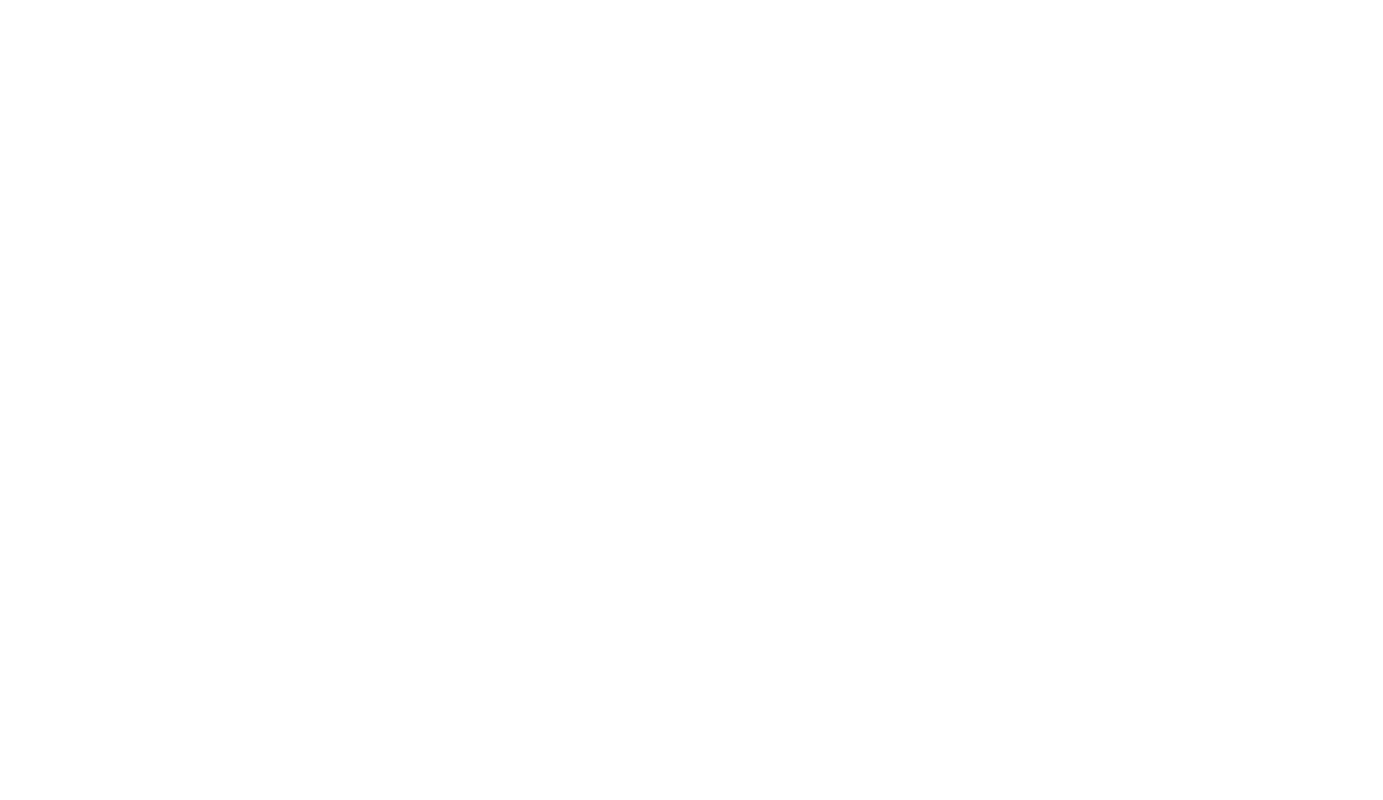
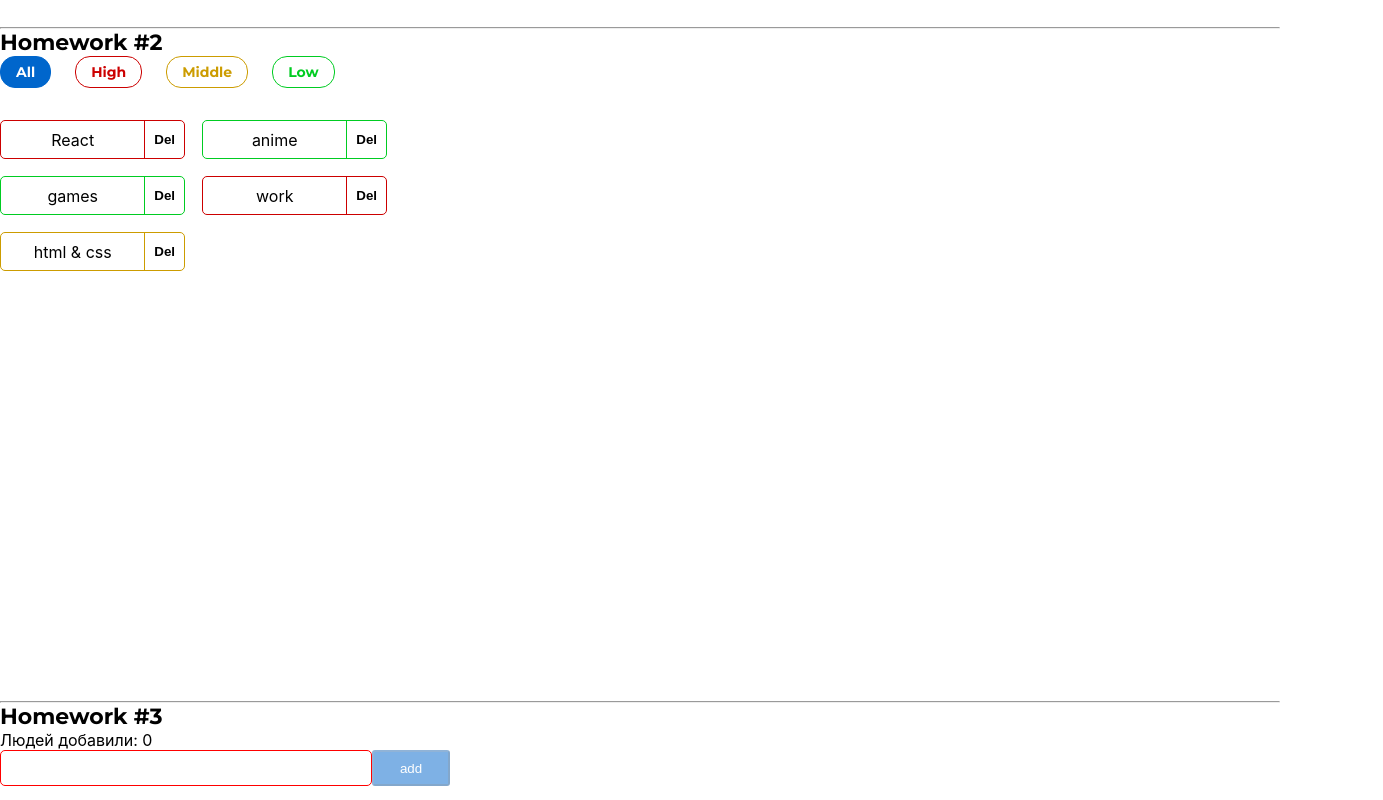
Before and after one commit to 000004-dj/hws2-master, a React (Create React App) app: page / in a window 1280 px wide. Shown: the part 360-1160 px from the top of the page, 1383 px wide, since content can reach past the window. Before the commit the page ends 800 px from the top, so only its background shows below. Built offline with nearby package versions, Linux system fonts and the light colour scheme.

Commit message:
finished HW3

```diff
--- a/src/s1-main/App.tsx
+++ b/src/s1-main/App.tsx
@@ -1,15 +1,20 @@
 import React from 'react'
 import s from './App.module.css'
-// import HW1 from '../s2-homeworks/hw01/HW1'
+import HW1 from '../s2-homeworks/hw01/HW1'
 import HW2 from "../s2-homeworks/hw02/HW2";
+import HW3 from "../s2-homeworks/hw03/HW3";
 
 function App() {
     return (
         <div className={s.App}>
-            {/*<HW1/>*/}
+            <HW1/>
+            <hr/>
             {/*раскомментировать по ходу выполнения*/}
             <HW2/>
-            {/*<HW3/>*/}
+            <hr/>
+            <HW3/>
+            <hr/>
+
             {/*<HW4/>*/}
 
             {/*при выполнении дз 5 и более - закомментировать здесь дз 1-4, так как они есть внутри дз 5*/}
--- a/src/s2-homeworks/hw02/affairs/Affairs.tsx
+++ b/src/s2-homeworks/hw02/affairs/Affairs.tsx
@@ -5,29 +5,18 @@ import s from './Affairs.module.css'
 
 type AffairsPropsType = {
     data: Array<AffairType> // need to fix any
-    setFilter: (filter: FilterType)=>void
+    setFilter: (filter: FilterType) => void
     deleteAffairCallback: (_id: number) => void
     filter: FilterType
 
 }
 
 function Affairs(props: AffairsPropsType) {
-    const setAll = () => {
-return props.setFilter('all')
-        // need to fix
-    }
-    const setHigh = () => {
-return props.setFilter('high')
-        // need to fix
-    }
-    const setMiddle = () => {
-        return props.setFilter('middle')
-        // need to fix
-    }
-    const setLow = () => {
-        return props.setFilter('low')
-        // need to fix
-    }
+    const setAll = () => props.setFilter('all')
+    const setHigh = () => props.setFilter('high')
+    const setMiddle = () => props.setFilter('middle')
+    const setLow = () => props.setFilter('low')
+
 
     const cnAll = s.button + ' ' + s.all + (props.filter === 'all' ? ' ' + s.active : '')
     const cnHigh = s.button + ' ' + s.high + (props.filter === 'high' ? ' ' + s.active : '')
--- a/src/s2-homeworks/hw02/affairs/affair/Affair.module.css
+++ b/src/s2-homeworks/hw02/affairs/affair/Affair.module.css
@@ -29,3 +29,8 @@
     font-weight: 900;
     cursor: pointer;
 }
+
+.divka{
+   color: black;
+
+}
--- a/src/s2-homeworks/hw02/affairs/affair/Affair.tsx
+++ b/src/s2-homeworks/hw02/affairs/affair/Affair.tsx
@@ -1,5 +1,5 @@
 import React from 'react'
-import { AffairType } from '../../HW2'
+import {AffairType} from '../../HW2'
 import s from './Affair.module.css'
 import s2 from '../Affairs.module.css'
 
@@ -10,10 +10,9 @@ type AffairPropsType = {
 }
 
 function Affair(props: AffairPropsType) {
-    const deleteCallback = (_id:number) => {
-        props.deleteAffairCallback(_id)
-        // need to fix
-    }
+
+    const deleteCallback = () => props.deleteAffairCallback(props.affair._id)
+
 
     const nameClass = s.name + ' ' + s2[props.affair.priority]
     const buttonClass = s.closeButton + ' ' + s2[props.affair.priority]
@@ -28,24 +27,24 @@ function Affair(props: AffairPropsType) {
                 {props.affair.name}
 
 
-
                 {/**/}
             </div>
+
             <div id={'hw2-priority-' + props.affair._id} hidden>
                 {props.affair.priority}
-2
+
                 {/**/}
             </div>
 
             <button
                 id={'hw2-button-delete-' + props.affair._id}
                 className={buttonClass}
-                onClick={() => deleteCallback(props.affair._id)}
+                onClick={deleteCallback}
 
             >
 
                 {/*текст кнопки могут изменить студенты*/}
-                X
+                Del
                 {/**/}
             </button>
         </div>
--- a/src/s2-homeworks/hw03/Greeting.module.css
+++ b/src/s2-homeworks/hw03/Greeting.module.css
@@ -2,30 +2,54 @@
 }
 
 .inputAndButtonContainer {
+    display: grid;
+    grid-template-columns: 0.15fr 1fr;
 }
 
 .error {
+    color: red;
 }
 
 .input {
+
+    border: 1px solid #D1D1D1;
+    border-radius: 5px;
+    width: 372px;
+    height: 36px;
 }
 
 .input:focus {
+
 }
 
 .errorInput {
+    border: 1px solid red;
+    border-radius: 5px;
+    width: 372px;
+    height: 36px;
 }
 
 .button {
+    background: #0066CC;
+    border-radius: 3px;
+    color: #FFFFFF;
+    width: 78px;
+    height: 36px;
+    display: inline;
 }
 
-.button:focus {
+.button:hover {
+    background: #0066CC;
+    opacity: 0.7;
 }
 
 .button:active {
+    border: 1px solid #CC0000;
 }
 
 .button:disabled {
+    background: #0066CC;
+    opacity: 0.5;
 }
 
 .text {
--- a/src/s2-homeworks/hw03/Greeting.tsx
+++ b/src/s2-homeworks/hw03/Greeting.tsx
@@ -1,16 +1,19 @@
 import React, {ChangeEvent, KeyboardEvent} from 'react'
 import s from './Greeting.module.css'
+import {log} from "util";
+import {UserType} from "./HW3";
 
 type GreetingPropsType = {
-    name: any // need to fix any
-    setNameCallback: any // need to fix any
-    addUser: any // need to fix any
-    onBlur: any // need to fix any
-    onEnter: any // need to fix any
-    error: any // need to fix any
-    totalUsers: any // need to fix any
-    lastUserName?: any // need to fix any
+    name: string // need to fix any
+    setNameCallback: (e: ChangeEvent<HTMLInputElement>) => void // need to fix any
+    addUser: () => void // need to fix any
+    onBlur: () => void // need to fix any
+    onEnter: (e: KeyboardEvent<HTMLInputElement>) => void // need to fix any
+    error: string // need to fix any
+    totalUsers: number // need to fix any
+    lastUserName?: string// need to fix any
 }
+
 
 // презентационная компонента (для верстальщика)
 const Greeting: React.FC<GreetingPropsType> = (
@@ -25,7 +28,7 @@ const Greeting: React.FC<GreetingPropsType> = (
         lastUserName,
     } // деструктуризация пропсов
 ) => {
-    const inputClass = s.errorInput // need to fix with (?:)
+    const inputClass = !name ? s.errorInput : s.input  // need to fix with (?:)
 
     return (
         <div id={'hw3-form'} className={s.greetingForm}>
@@ -55,8 +58,8 @@ const Greeting: React.FC<GreetingPropsType> = (
                     id={'hw3-button'}
                     onClick={addUser}
                     className={s.button}
-                    disabled={!name.trim()}
-                >
+                    disabled={!name.trim()}>
+
                     add
                 </button>
             </div>
--- a/src/s2-homeworks/hw03/GreetingContainer.tsx
+++ b/src/s2-homeworks/hw03/GreetingContainer.tsx
@@ -1,37 +1,55 @@
-import React, { ChangeEvent, KeyboardEvent, useState } from 'react'
+import React, {ChangeEvent, KeyboardEvent, useState} from 'react'
 import Greeting from './Greeting'
-import { UserType } from './HW3'
+import {UserType} from './HW3'
+import {Simulate} from "react-dom/test-utils";
+import error = Simulate.error;
 
 type GreetingContainerPropsType = {
-    users: any // need to fix any
-    addUserCallback: any // need to fix any
+    users: Array<UserType> // need to fix any
+    addUserCallback: (a: string) => void // need to fix any
 }
 
-export const pureAddUser = (name: any, setError: any, setName: any, addUserCallback: any) => {
+export const pureAddUser = (name: string, setError: (a: string) => void, setName: (a: string) => void, addUserCallback: (a: string) => void) => {
     // если имя пустое - показать ошибку, иначе - добавить юзера и очистить инпут
+    if (name.trim() === '') {
+        return setError("Ошибка! Введите имя!")
+
+    } else {
+
+        setName('')
+        addUserCallback(name)
+    }
+
 }
 
-export const pureOnBlur = (name: any, setError: any) => { // если имя пустое - показать ошибку
+export const pureOnBlur = (name: string, setError: (a: string) => void) => {
+    if (name.trim() === '') {
+        return setError("Ошибка! Введите имя!")
+    } else {
+        return setError('')
+    }
+    // если имя пустое - показать ошибку
 }
 
-export const pureOnEnter = (e: any, addUser: any) => { // если нажата кнопка Enter - добавить
+export const pureOnEnter = (e: KeyboardEvent<HTMLInputElement>, addUser: (e: KeyboardEvent<HTMLInputElement>) => void) => {
+    if (e.key === "Enter") {
+        addUser(e)
+    }
+    // если нажата кнопка Enter - добавить
 }
 
 // более простой и понятный для новичков
 // function GreetingContainer(props: GreetingPropsType) {
 
 // более современный и удобный для про :)
-const GreetingContainer: React.FC<GreetingContainerPropsType> = ({
-    users,
-    addUserCallback,
-}) => {
+const GreetingContainer: React.FC<GreetingContainerPropsType> = ({users, addUserCallback}) => {
     // деструктуризация пропсов
-    const [name, setName] = useState<any>('') // need to fix any
-    const [error, setError] = useState<any>('') // need to fix any
+    const [name, setName] = useState<string>('') // need to fix any
+    const [error, setError] = useState<string>('') // need to f
 
-    const setNameCallback = (e: any) => { // need to fix any
-        setName('some name') // need to fix
+    const setNameCallback = (e: ChangeEvent<HTMLInputElement>) => { // need to fix any
 
+        setName(e.currentTarget.value) // need to fix
         error && setError('')
     }
     const addUser = () => {
@@ -42,12 +60,12 @@ const GreetingContainer: React.FC<GreetingContainerPropsType> = ({
         pureOnBlur(name, setError)
     }
 
-    const onEnter = (e: any) => {
+    const onEnter = (e: KeyboardEvent<HTMLInputElement>) => {
         pureOnEnter(e, addUser)
     }
 
-    const totalUsers = 0 // need to fix
-    const lastUserName = 'some name' // need to fix
+    const totalUsers = users.length // need to fix
+    const lastUserName = users[users.length - 1]?.name// need to fix
 
     return (
         <Greeting
--- a/src/s2-homeworks/hw03/HW3.tsx
+++ b/src/s2-homeworks/hw03/HW3.tsx
@@ -19,18 +19,22 @@ import GreetingContainer from './GreetingContainer'
 
 // types
 export type UserType = {
-    _id: any // need to fix any
-    name: any // need to fix any
+    _id: string // need to fix any
+    name: string // need to fix any
 }
 
-export const pureAddUserCallback = (name: any, setUsers: any, users: any) => { // need to fix any
-    const user = { // need to fix
+export const pureAddUserCallback = (name: string, setUsers: (a:Array<UserType>) => void, users: Array<UserType>) => { // need to fix any
+    const user = {
+        name: name,
+        _id: v1(),
+        // need to fix
     }
+
     setUsers([...users, user])
 }
 
 const HW3 = () => {
-    const [users, setUsers] = useState<any>([]) // need to fix any
+    const [users, setUsers] = useState<Array<UserType>>([]) // need to fix any
 
     const addUserCallback = (name: any) => { // need to fix any
         pureAddUserCallback(name, setUsers, users)
```
Also changed, not shown: src/s2-homeworks/hw02/HW2.tsx (+27 -30 lines), 1 other file (tests, documents, lock files or other folders).
